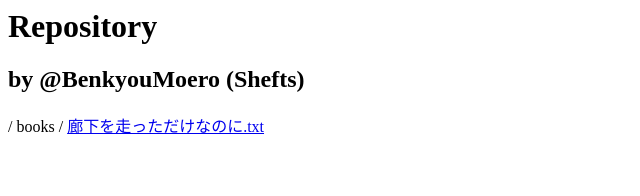
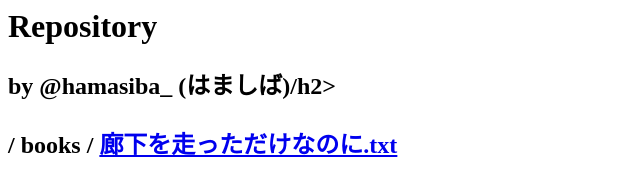
Before and after one commit to shefts-chang/shefts-chang.github.io, a plain HTML site: page index.html in a window 1280 px wide. Shown: the whole page, without its empty margins (0-640 px from the left). Drawn offline with Linux system fonts and the light colour scheme.

Commit message:
Update index.html

```diff
--- a/index.html
+++ b/index.html
@@ -1,3 +1,3 @@
 <h1>Repository</h1>
-<h2>by @BenkyouMoero (Shefts)</h2>
+<h2>by @hamasiba_ (はましば)/h2>
 <p>/ books / <a href="/books/廊下を走っただけなのに.txt">廊下を走っただけなのに.txt</a></p>
```
